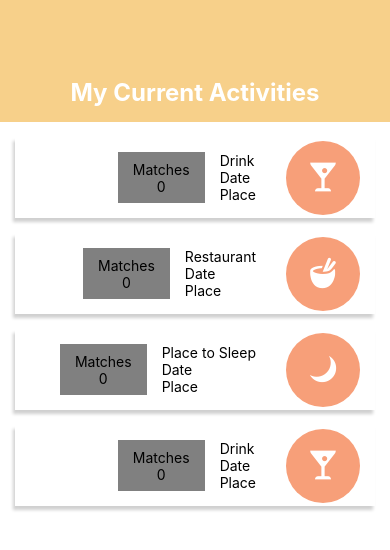
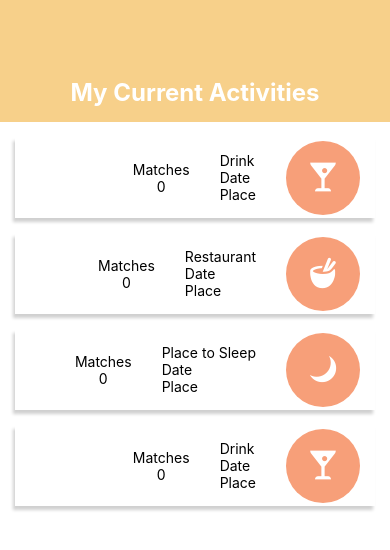
Before and after one commit to CohavDev/GoogleWorkShop, a React Native app: screen / in a window 390 px wide. Shown: the top 550 px of the page. Built offline with nearby package versions, Linux system fonts and the light colour scheme.

Commit message:
fixed 'matches' location at activityItem

```diff
--- a/App.js
+++ b/App.js
@@ -3,7 +3,8 @@ import { StyleSheet, Text, View, Button } from "react-native";
 import HomeScreen from "./app/screens/HomeScreen";
 import MyActivities from "./app/screens/MyActivities";
 import ProfileMatching from "./app/screens/ProfileMatching";
-import WelcomeScreen from "./app/screens/WelcomeScreen";
+import WelcomeBackScreen from "./app/screens/WelcomeBackScreen";
+import WelcomeScreen from "./app/screens/WelcomeScreen1";
 
 export default function App() {
   return (
--- a/app/components/ActivityItem.js
+++ b/app/components/ActivityItem.js
@@ -56,11 +56,12 @@ const styles = StyleSheet.create({
     paddingHorizontal: 15,
   },
   matchCountContainer: {
-    marginVertical: 15,
+    // marginVertical: 15,
     paddingHorizontal: 15,
     alignItems: "center",
+    marginLeft: "auto",
     justifyContent: "center",
-    backgroundColor: "gray",
+    // backgroundColor: "gray",
   },
   shadowProp: {
     shadowColor: "#171717",
--- a/app/screens/ProfileMatching.js
+++ b/app/screens/ProfileMatching.js
@@ -83,7 +83,6 @@ const styles = StyleSheet.create({
     height: 300,
   },
   container: {
-    marginTop: 100,
     width: "100%",
     height: "100%",
   },
@@ -120,7 +119,7 @@ const styles = StyleSheet.create({
   profilePicContainer: {
     justifyContent: "center",
     alignItems: "center",
-    // backgroundColor: myColors.circle,
+    paddingTop: "10%",
     marginBottom: "10%",
   },
   interstContainer: {
```
